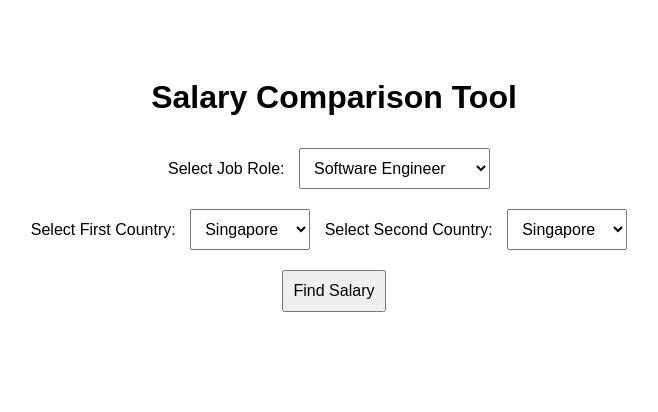
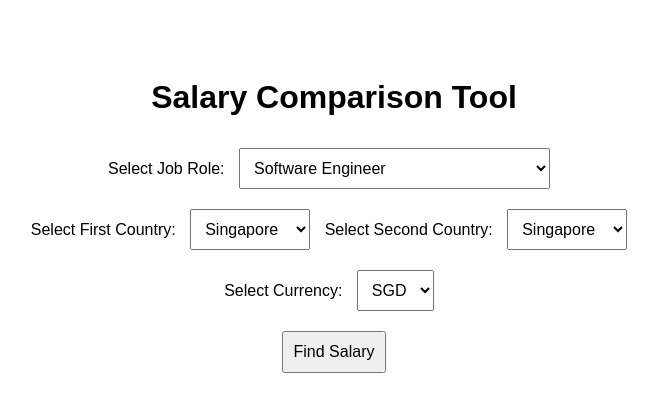
Before and after one commit to juderp/salary-comparison-api, a Python web app: template templates/index.html in a window 1280 px wide. Shown: the top 412 px of the page, without its empty margins (306-964 px from the left). Run offline with Jinja, Linux system fonts and the light colour scheme; the template is opened without the code that fills it, so the values that code supplies are empty.

Commit message:
Updated index.html

```diff
--- a/templates/index.html
+++ b/templates/index.html
@@ -44,15 +71,35 @@
     </select>
 
     <br>
+
+    <label for="currency">Select Currency:</label>
+    <select id="currency">
+        <option value="SGD">SGD</option>
+        <option value="USD">USD</option>
+        <option value="HKD">HKD</option>
+        <option value="GBP">GBP</option>
+        <option value="EUR">EUR</option>
+    </select>
+
+    <br>
     <button onclick="fetchSalary()">Find Salary</button>
 
     <p id="result"></p>
 
     <script>
+        const exchangeRates = {
+            "SGD": 1,
+            "USD": 0.74,
+            "HKD": 5.79,
+            "GBP": 0.55,
+            "EUR": 0.68
+        };
+
         function fetchSalary() {
             const role = document.getElementById("role").value;
             const country1 = document.getElementById("country1").value;
             const country2 = document.getElementById("country2").value;
+            const currency = document.getElementById("currency").value;
 
             fetch(`/salary?role=${role}`)
                 .then(response => response.json())
@@ -60,17 +107,17 @@
                     if (data.error) {
                         document.getElementById("result").innerText = "No data found.";
                     } else {
-                        const salary1 = data.salaries[country1];
-                        const salary2 = data.salaries[country2];
+                        const salary1 = data.salaries[country1] * exchangeRates[currency];
+                        const salary2 = data.salaries[country2] * exchangeRates[currency];
 
                         if (salary1 && salary2) {
                             const difference = salary2 - salary1;
                             const percentageDiff = ((difference / salary1) * 100).toFixed(2);
 
                             document.getElementById("result").innerHTML = `
-                                <strong>${role} Salary Comparison:</strong><br>
-                                ${country1.replace(" Salary (SGD)", "")}: <strong>SGD ${salary1}</strong><br>
-                                ${country2.replace(" Salary (SGD)", "")}: <strong>SGD ${salary2}</strong><br>
+                                <strong>${role} Salary Comparison (${currency}):</strong><br>
+                                ${country1.replace(" Salary (SGD)", "")}: <strong>${currency} ${salary1.toFixed(2)}</strong><br>
+                                ${country2.replace(" Salary (SGD)", "")}: <strong>${currency} ${salary2.toFixed(2)}</strong><br>
                                 Percentage Difference: <strong>${percentageDiff}%</strong>
                             `;
                         } else {
```
Also changed, not shown: other parts of templates/index.html (+31 -4 lines).
